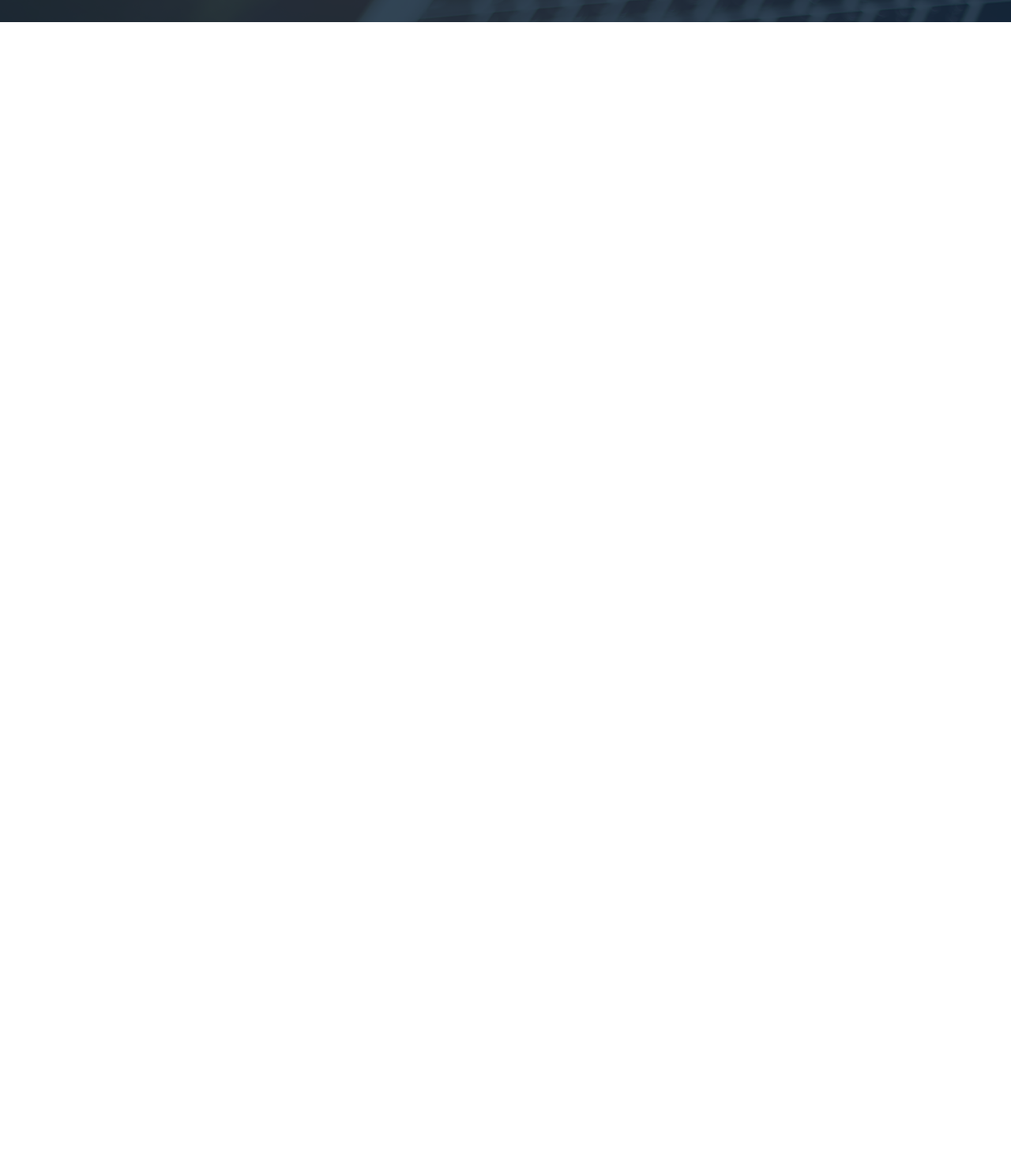
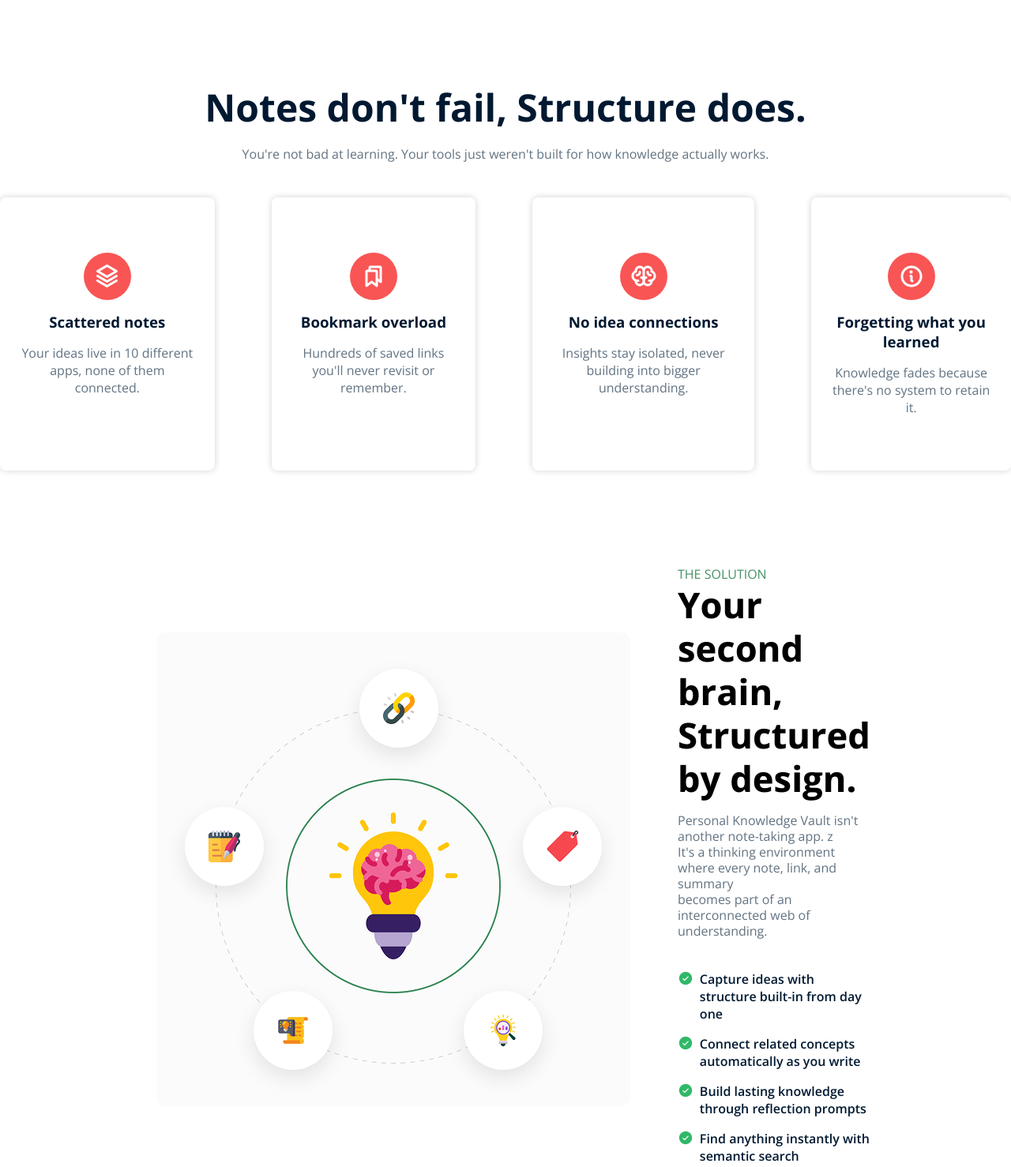
Before and after one commit to talkinahamed/assignment01, a plain HTML site: page index.html in a window 1280 px wide. Shown: the part 829-2307 px from the top of the page at 79% size. Before the commit the page ends 857 px from the top, so only its background shows below. Drawn offline with nearby package versions, Linux system fonts and the light colour scheme.

Commit message:
solution page

```diff
--- a/index.html
+++ b/index.html
@@ -5,9 +5,10 @@
     <meta name="viewport" content="width=device-width, initial-scale=1.0">
     <title>Assignment01</title>
     <link rel="stylesheet" href="styles/ass01.css">
+
     <link rel="preconnect" href="https://fonts.googleapis.com">
 <link rel="preconnect" href="https://fonts.gstatic.com" crossorigin>
-<link href="https://fonts.googleapis.com/css2?family=Open+Sans:ital,wght@0,300..800;1,300..800&family=Roboto:ital,wght@0,100..900;1,100..900&display=swap" rel="stylesheet">
+<link href="https://fonts.googleapis.com/css2?family=Inter:ital,opsz,wght@0,14..32,100..900;1,14..32,100..900&family=Open+Sans:ital,wght@0,300..800;1,300..800&family=Roboto:ital,wght@0,100..900;1,100..900&display=swap" rel="stylesheet">
 
 <link rel="stylesheet" href="https://cdnjs.cloudflare.com/ajax/libs/font-awesome/7.0.1/css/all.min.css" integrity="sha512-2SwdPD6INVrV/lHTZbO2nodKhrnDdJK9/kg2XD1r9uGqPo1cUbujc+IYdlYdEErWNu69gVcYgdxlmVmzTWnetw==" crossorigin="anonymous" referrerpolicy="no-referrer" />
 </head>
@@ -45,5 +46,75 @@
         </div>
     </section>
 
+    <section id="Note">
+        <div class="head-section">
+            <h1>Notes don't fail, Structure does.</h1>
+            <p>You're not bad at learning. Your tools just weren't built for how knowledge actually works.</p>
+        </div>
+        <div class="down-section">
+            <div class="info-card">
+                <div class="icon">
+                    <img src="assets/Vector.png" alt="">
+                </div>
+                <h3>Scattered notes</h3>
+                <p>Your ideas live in 10 different apps, none of them connected.</p>
+            </div>
+            <div class="info-card">
+                <div class="icon">
+                    <img src="assets/Bookmarks.png" alt="">
+                </div>
+                <h3>Bookmark overload</h3>
+                <p>Hundreds of saved links you'll never revisit or remember.</p>
+            </div>
+            <div class="info-card">
+                <div class="icon">
+                    <img src="assets/Brain.png" alt="">
+                </div>
+                <h3>No idea connections</h3>
+                <p>Insights stay isolated, never building into bigger understanding.</p>
+            </div>
+            <div class="info-card">
+                <div class="icon">
+                    <img src="assets/Info.png" alt="">
+                </div>
+                <h3>Forgetting what
+                you learned</h3>
+                <p>Knowledge fades because there's no system to retain it.</p>
+            </div>
+            </div>
+        </div>
+    </section>
+
+    <section id="solution">
+        <div class="sol-container">
+            <div class="fire-img">
+                <img src="assets/knowledge.png" alt="">
+            </div>
+            <div class="sol-detail">
+                <h4>THE SOLUTION</h3>
+                <h1>Your second brain,
+                Structured by design.</h1>
+                <p>Personal Knowledge Vault isn't another note-taking app. z <br> It's a thinking environment where every note, link, and summary <br> becomes part of an interconnected web of understanding.</p>
+
+                <div class="sol-points">
+                    <img src="assets/CheckCircle.png" alt="">
+                    <h3>Capture ideas with structure built-in from day one</h3>
+                </div>
+                <div class="sol-points">
+                    <img src="assets/CheckCircle.png" alt="">
+                    <h3>Connect related concepts automatically as you write</h3>
+                </div>
+                <div class="sol-points">
+                    <img src="assets/CheckCircle.png" alt="">
+                    <h3>Build lasting knowledge through reflection prompts</h3>
+                </div>
+                <div class="sol-points">
+                    <img src="assets/CheckCircle.png" alt="">
+                    <h3>Find anything instantly with semantic search</h3>
+                </div>
+            </div>
+        </div>
+    </section>
+
 </body>
 </html>
--- a/styles/ass01.css
+++ b/styles/ass01.css
@@ -2,6 +2,7 @@
     margin: 0;
     padding: 0;
 }
+
 
 
 .myopen-sans {
@@ -9,6 +10,7 @@
   font-optical-sizing: auto;
 
 }
+
 
 /* nav start  */
 
@@ -22,9 +24,8 @@
 nav{
     width: 85%;
     max-width: 1360px;
-    padding-bottom: 24.5px;
     margin: 0 auto;
-    -align: center;
+    align-items: center;
     display: flex;
     justify-content: space-between;
 
@@ -54,15 +55,20 @@
     background-color: #469165;
     border: none;
     border-radius: 4px;
-    padding: none;
+    cursor: pointer;
+}
+nav div .btn:hover {
+    background-color: #FFFFFF;
+    color: #469165;
+}
 
     /* hero start */
 
-}
 
 #banner{
     background: url("../assets/hero-bg.png");
     background-size: 1600px 674px;
+    background-repeat: no-repeat;
 }
 
 #banner div{
@@ -112,6 +118,12 @@
     margin-right: 16px;
     border: none;
     border-radius: 4px;
+    cursor: pointer;
+}
+
+#banner .Green:hover {
+    background-color: #FFFFFF;
+    color: #469165;
 }
 
 #banner .transparent{
@@ -120,4 +132,127 @@
     border: 1px solid white;
     border-radius: 4px;
     padding: 16.5px 16px 16.5px 16px;
+    cursor: pointer;
 }
+
+#banner .transparent:hover {
+    background-color: #FFFFFF;
+    color: #0a2f42;
+}
+
+/* page three start */
+
+#Note{
+    padding-top: 100px;
+    margin: 0 auto;
+    text-align: center;
+    max-width: 1360px;
+}
+
+.head-section h1{
+    font-size: 48px;
+    color: #001931;
+    margin-bottom: 16px;
+}
+
+.head-section p{
+    color: #627382;
+    margin-bottom: 44px;
+}
+
+.down-section{
+    justify-content: space-between;
+    display: flex;
+    gap: 72px;
+}
+
+
+
+.info-card div{
+    width: 60px;
+    height: 60px;
+    border-radius: 50%;
+    background-color: #F95555;
+    display: flex;
+    justify-content: center;
+    align-items: center;
+    margin: 0 auto 15px;
+
+}
+
+.info-card{
+    padding: 69.5px 24px;
+    box-shadow: 0 0 8px 0 rgb(211, 210, 210);
+    border-radius: 8px;
+}
+
+.info-card h3{
+    font-size: 24;
+    color: #001931;
+    margin-bottom: 16px;
+}
+
+.info-card p{
+    color: #627382;
+}
+
+/* page four start */
+
+#solution{
+    padding: 120px ;
+}
+
+.sol-container{
+    display: flex;
+    gap: 60px;
+    margin: 0 auto;
+    align-items: center;
+    width: 85%;
+    max-width: 1360px;
+
+
+}
+
+.fire-img img{
+    width: 600px;
+    height: 600px;
+}
+
+.sol-detail h4{
+    color: #469165;
+    font-size: 16px;
+    font-weight: 400;
+}
+
+.sol-detail h1{
+    font-size: 45px;
+    max-width: 532px;
+    font-weight: 720;
+    margin-bottom: 16px;
+    line-height: 55px;
+
+}
+
+.sol-detail p{
+    color: #627382;
+    line-height: 20px;
+    margin-bottom: 40px;
+}
+
+.sol-points{
+    display: flex;
+    max-width: 532px;
+    margin-bottom: 16px;
+}
+
+.sol-points img{
+    width: 20px;
+    height: 20px;
+    margin-right: 7.87px;
+}
+
+.sol-points h3{
+    font-size: 16px;
+    color: #001931;
+    font-weight: 600;
+}
```
